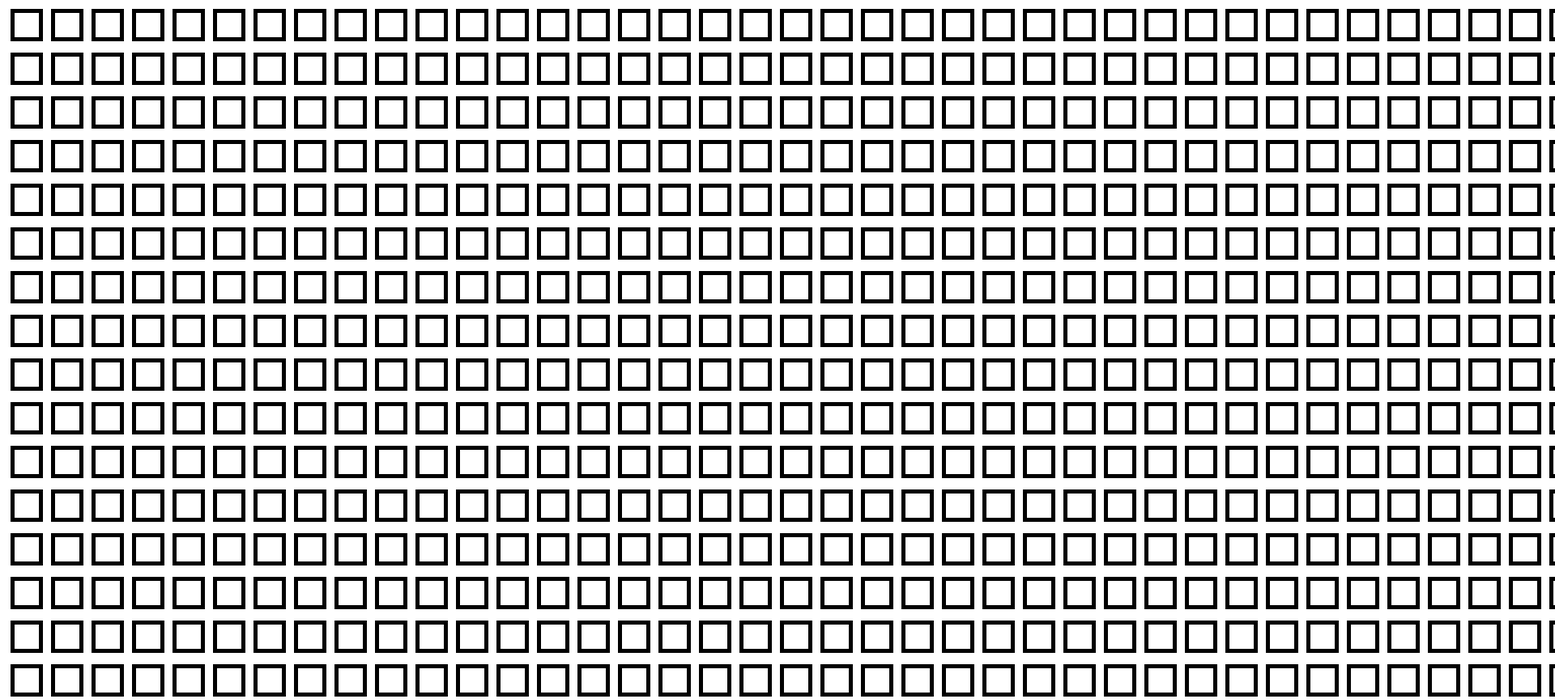
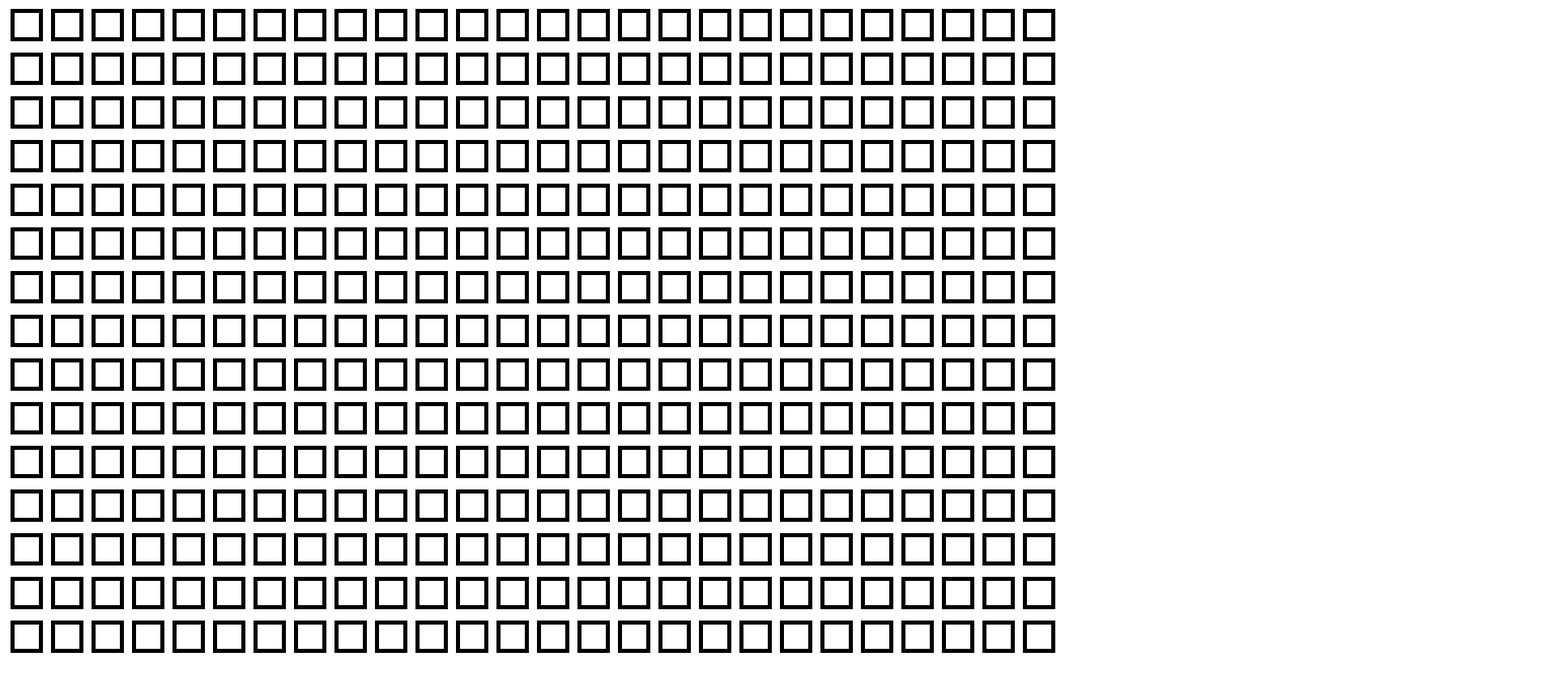
Before and after one commit to jmbharish-ai/RGB-Grid, a plain HTML site: page index.html in a window 1280 px wide. Shown: the part 808-1672 px from the top of the page at 81% size, 1920 px wide, since content can reach past the window. After the commit the page ends 1632 px from the top, so only its background shows below. Drawn offline with Linux system fonts and the light colour scheme.

Commit message:
Update index.html

```diff
--- a/index.html
+++ b/index.html
@@ -44,7 +44,7 @@
         <script>
             const blueInput=document.getElementById("blue");
 
-            var nextAdd=5;
+            var nextAdd=10;
             for(var red=0; red<=255; red+=nextAdd){
                 for(var green=0; green<=255; green+=nextAdd){
                     var square=document.createElement("label");
```
